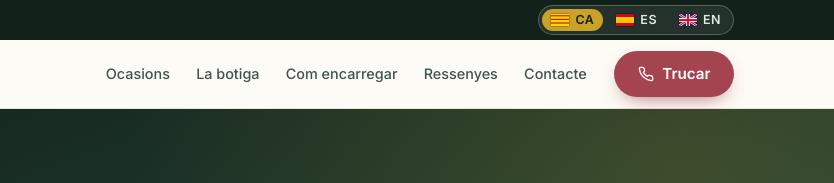
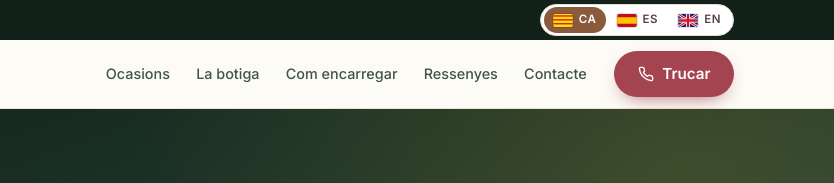
Before and after one commit to yourdataweb/llunaplenaflors, a plain HTML site: page index.html in a window 1280 px wide. Shown: the top 183 px of the page, 446-1280 px from the left. Drawn offline with Linux system fonts and the light colour scheme.

Commit message:
One canonical language toolbar and README across the fleet

```diff
--- a/assets/css/styles.css
+++ b/assets/css/styles.css
@@ -315,41 +315,6 @@ ul { margin: 0; padding: 0; list-style: none; }
 .nav-toggle:hover { background: var(--ivory-200); }
 
 /* ---------- language switch ---------- */
-.langs {
-  display: flex;
-  align-items: center;
-  gap: .25rem;
-  padding: .2rem;
-  border: 1px solid rgba(168, 195, 178, .35);
-  border-radius: 999px;
-  background: rgba(255, 255, 255, .08);
-}
-.langs__link {
-  display: inline-flex;
-  align-items: center;
-  gap: .4rem;
-  padding: .3rem .55rem;
-  border-radius: 999px;
-  text-decoration: none;
-  font-size: .78rem;
-  font-weight: 600;
-  color: var(--forest-100);
-  line-height: 1;
-}
-.langs__link:hover { background: rgba(255, 255, 255, .16); color: #fff; }
-.langs__link[aria-current="true"] {
-  background: var(--gold-500);
-  color: var(--forest-950);
-}
-.langs__flag {
-  width: 18px;
-  height: 12px;
-  border-radius: 2px;
-  flex: none;
-  box-shadow: 0 0 0 1px rgba(0, 0, 0, .2);
-  display: block;
-}
-.langs__code { text-transform: uppercase; letter-spacing: .04em; }
 
 /* ---------- buttons ---------- */
 .btn {
@@ -1247,3 +1212,89 @@ a.orderstrip__value:hover { color: var(--gold-500); }
   .hero, .section--forest, .footer { background: #fff !important; color: #000 !important; }
   .reveal { opacity: 1 !important; transform: none !important; }
 }
+
+/* ==========================================================================
+   Language switch — the one canonical toolbar used by every site.
+   Change only the four custom properties at the top; never re-implement it.
+
+   Why it is written this way:
+   - a fixed 20x13 box with overflow:hidden, so a flag can never bleed out of
+     its pill (the inner SVG has no width/height of its own);
+   - the code label is always present, which keeps every pill the same width and
+     stops the narrow flags-only variant from looking misaligned;
+   - the active pill uses its own background, never a border, so no 1px seam
+     appears between adjacent pills;
+   - height is fixed, so the toolbar aligns with the phone button beside it.
+   ========================================================================== */
+
+.langs {
+  --langs-bg: #ffffff;
+  --langs-border: #e4dbcd;
+  --langs-ink: #5a4048;
+  --langs-active-bg: #8a5a3c;
+  --langs-active-ink: #ffffff;
+
+  display: inline-flex;
+  align-items: center;
+  gap: 2px;
+  height: 32px;
+  padding: 0 3px;
+  border: 1px solid var(--langs-border);
+  border-radius: 999px;
+  background: var(--langs-bg);
+  box-sizing: border-box;
+}
+
+.langs__link {
+  display: inline-flex;
+  align-items: center;
+  justify-content: center;
+  gap: 6px;
+  height: 26px;
+  padding: 0 9px;
+  border-radius: 999px;
+  text-decoration: none;
+  line-height: 1;
+  color: var(--langs-ink);
+  /* A hairline of the same colour as the background prevents the sub-pixel
+     seam some browsers draw between adjacent rounded pills. */
+  transition: background-color .15s ease, color .15s ease;
+}
+.langs__link:hover { background: rgba(0, 0, 0, .06); }
+.langs__link[aria-current="true"] {
+  background: var(--langs-active-bg);
+  color: var(--langs-active-ink);
+}
+.langs__link[aria-current="true"]:hover { background: var(--langs-active-bg); }
+
+/* The flag box is a hard size with clipping: an SVG with only a viewBox renders
+   at its intrinsic size and would otherwise overflow the pill. */
+.langs__flag {
+  display: block;
+  flex: none;
+  width: 20px;
+  height: 13px;
+  border-radius: 2px;
+  overflow: hidden;
+  box-shadow: 0 0 0 1px rgba(0, 0, 0, .12);
+}
+.langs__flag svg {
+  display: block;
+  width: 20px;
+  height: 13px;
+}
+
+.langs__code {
+  font-size: .72rem;
+  font-weight: 600;
+  letter-spacing: .05em;
+  text-transform: uppercase;
+}
+
+/* On narrow screens the code alone is not enough to identify a language for a
+   screen reader, but the visible pill can drop to flag + code compactly. */
+@media (max-width: 420px) {
+  .langs { height: 30px; }
+  .langs__link { height: 24px; padding: 0 7px; gap: 5px; }
+  .langs__code { font-size: .68rem; }
+}
```
Also changed, not shown: scripts/verify.mjs (+43 -0 lines), assets/photos/handover.png, 1 other file.
